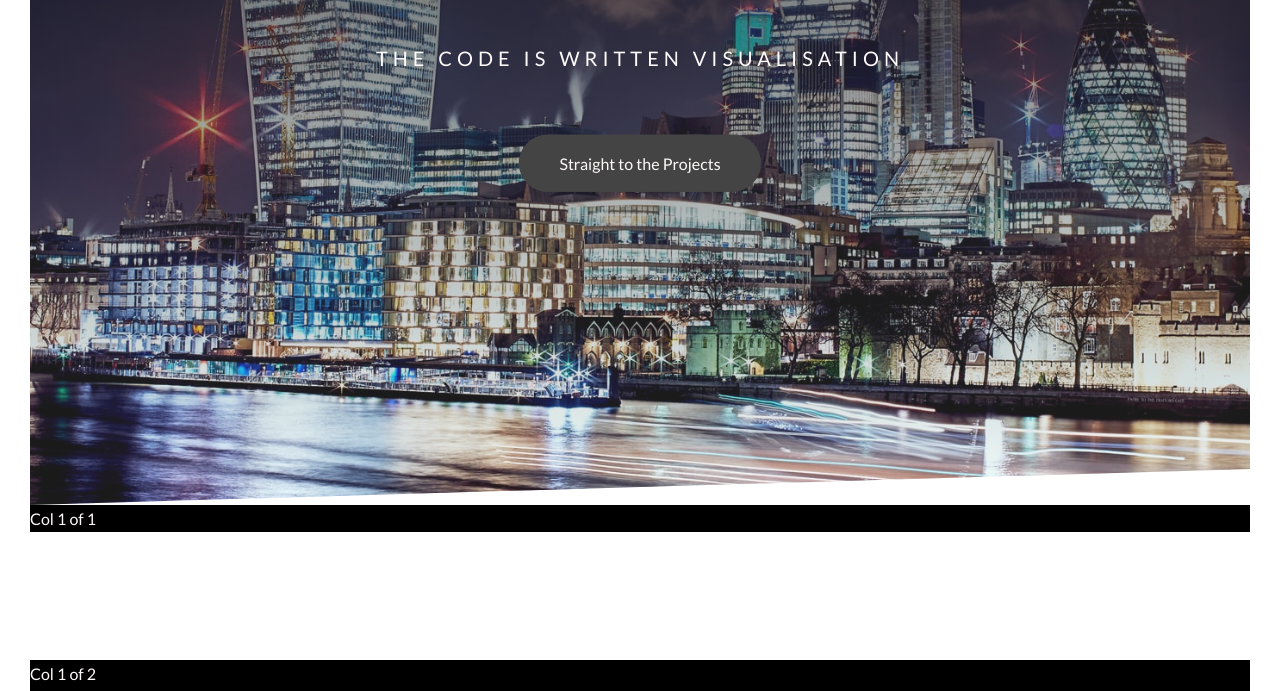
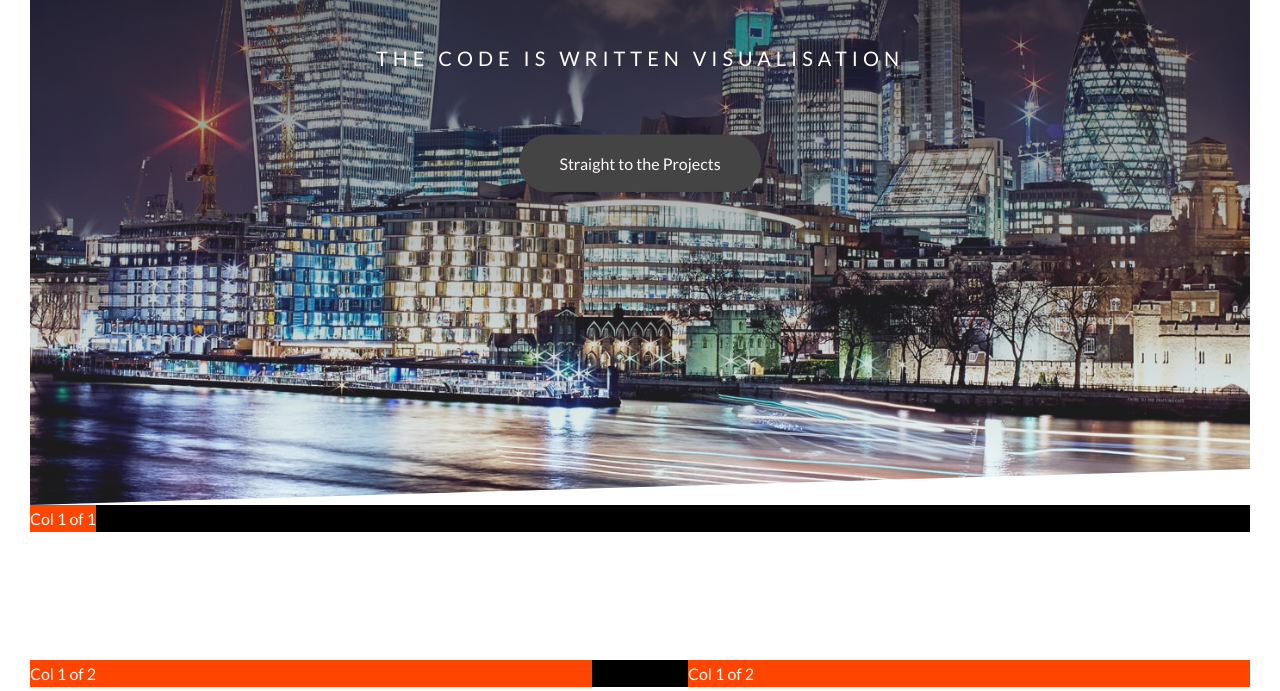
Before and after one commit to GuzlejM/Portfolio-desktop, a website: page index.html in a window 1280 px wide. Shown: the part 261-952 px from the top of the page. Drawn offline with nearby package versions, Linux system fonts and the light colour scheme; files that its build step writes are made by us from their sources.

Commit message:
after WSL reinstalation

```diff
--- a/sass/layout/grid.scss
+++ b/sass/layout/grid.scss
@@ -8,5 +8,22 @@
         margin-bottom: $gutter-vertical;
     }
 
-    @include clearfix
+    @include clearfix;
+
+    [class^="col-"] {
+        background-color: orangered;
+        float: left;
+    }
+
+    .col-1-of-2 {
+        width: calc((100% - #{$gutter-horizontal}) / 2);
+
+        &:not(:last-child) {
+            margin-right: $gutter-horizontal;
+        }
+    }
+
+    .col-1-of-3 {
+        width: calc((100% - 2 * #{$gutter-horizontal}) / 3);
+    }
 }
```
